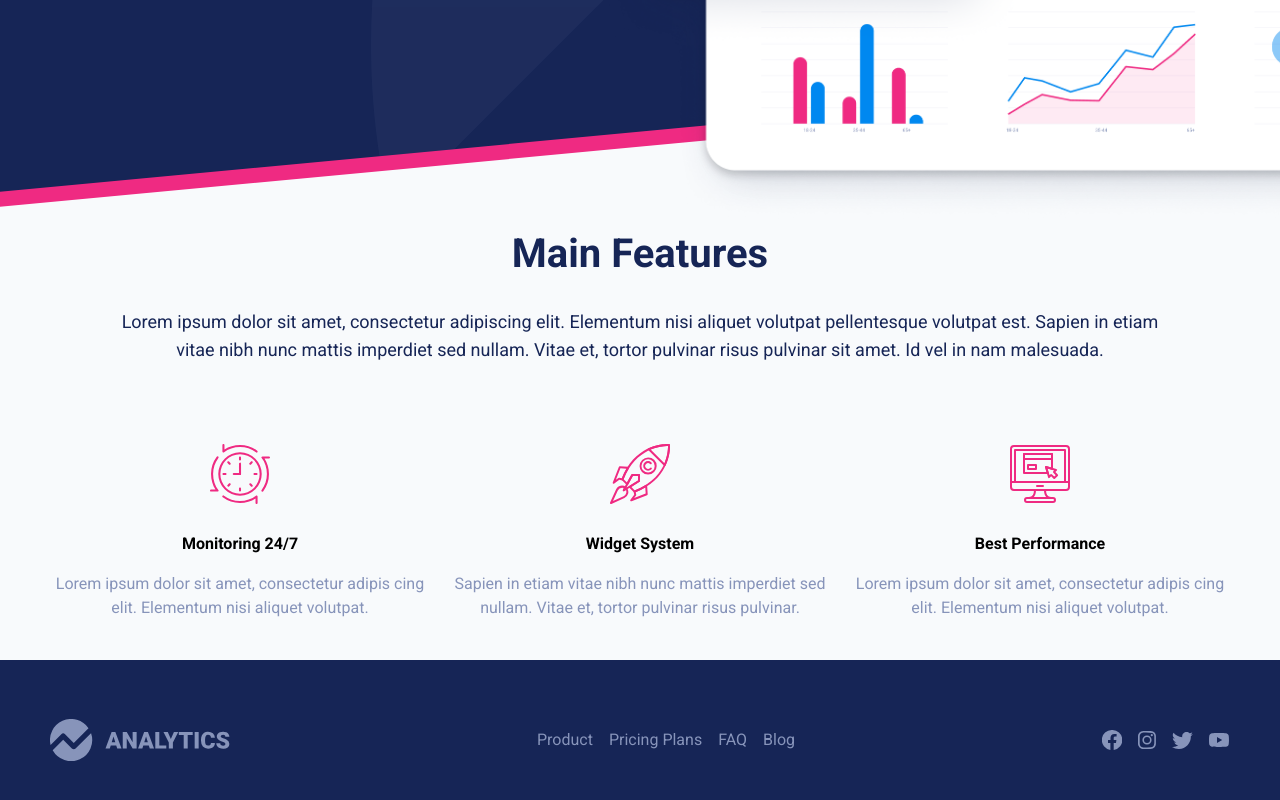
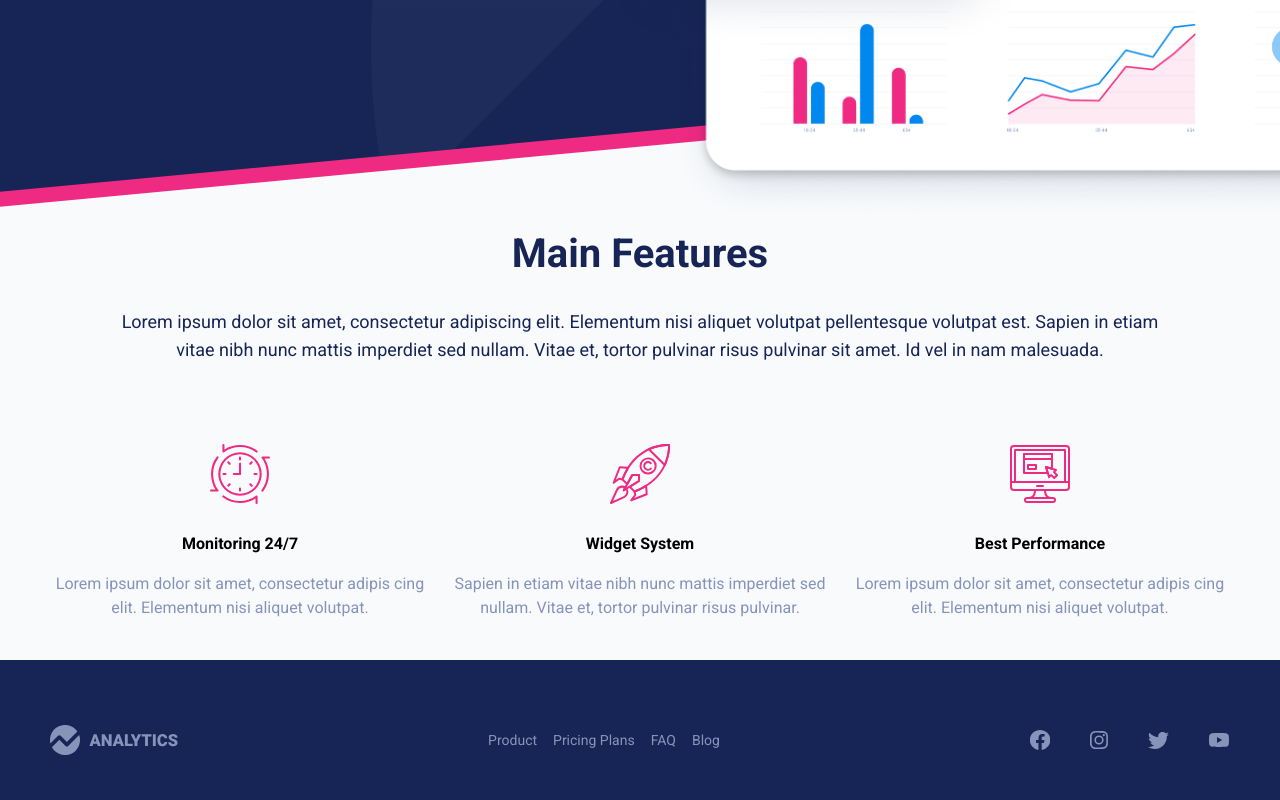
Before and after one commit to slapxxi/analytics, a React (Vite) app: page / in a window 1280 px wide. Shown: the part 502-1302 px from the top of the page. Built offline with nearby package versions, Linux system fonts and the light colour scheme.

Commit message:
footer reponsive

```diff
--- a/src/components/Footer/index.tsx
+++ b/src/components/Footer/index.tsx
@@ -9,9 +9,9 @@ export const Footer = () => {
   return (
     <footer className="col-[wide] grid grid-cols-subgrid bg-blue-950 text-slatey-400">
       <div className="col-[main] flex min-h-40 items-center justify-between gap-8 py-8">
-        <Logo className="w-32 md:w-45" />
+        <Logo className="w-32" />
 
-        <nav className="hidden md:block">
+        <nav className="hidden text-sm md:block">
           <ul className="flex items-center gap-4">
             {config.nav.map((item) => (
               <li key={item}>
@@ -21,7 +21,7 @@ export const Footer = () => {
           </ul>
         </nav>
 
-        <div className="flex items-center gap-4">
+        <div className="flex items-center gap-10">
           <FacebookIcon />
           <InstagramIcon />
           <TwitterIcon />
```
